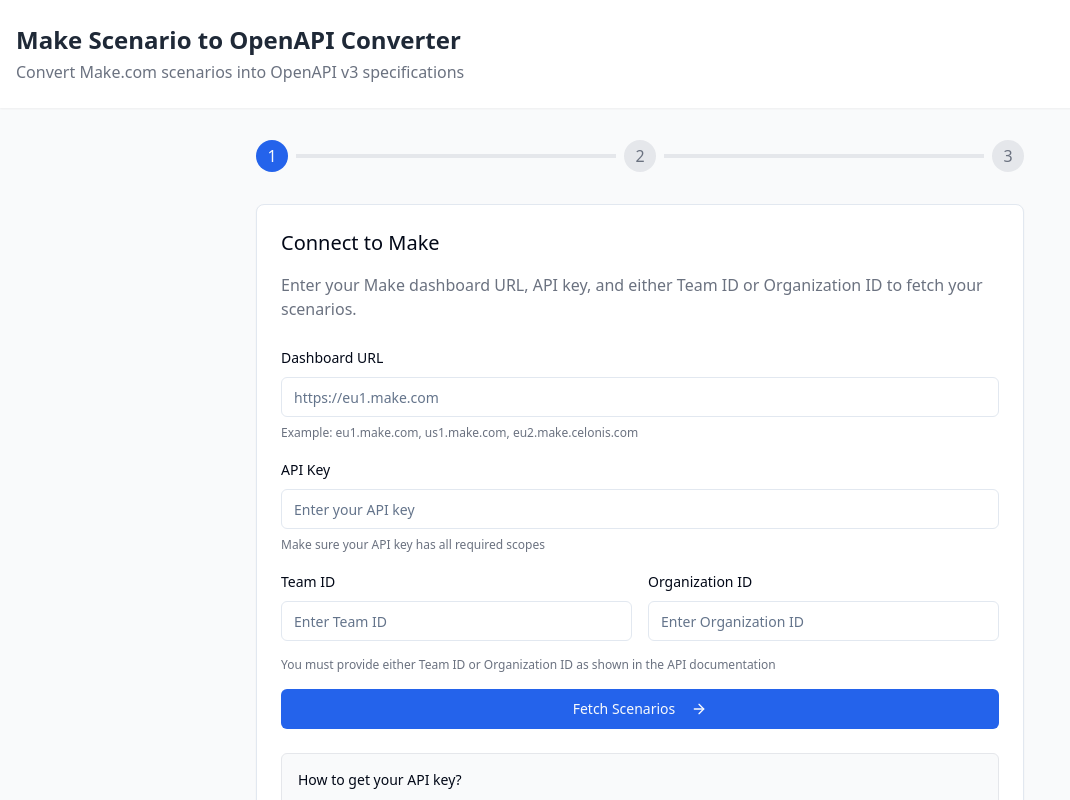
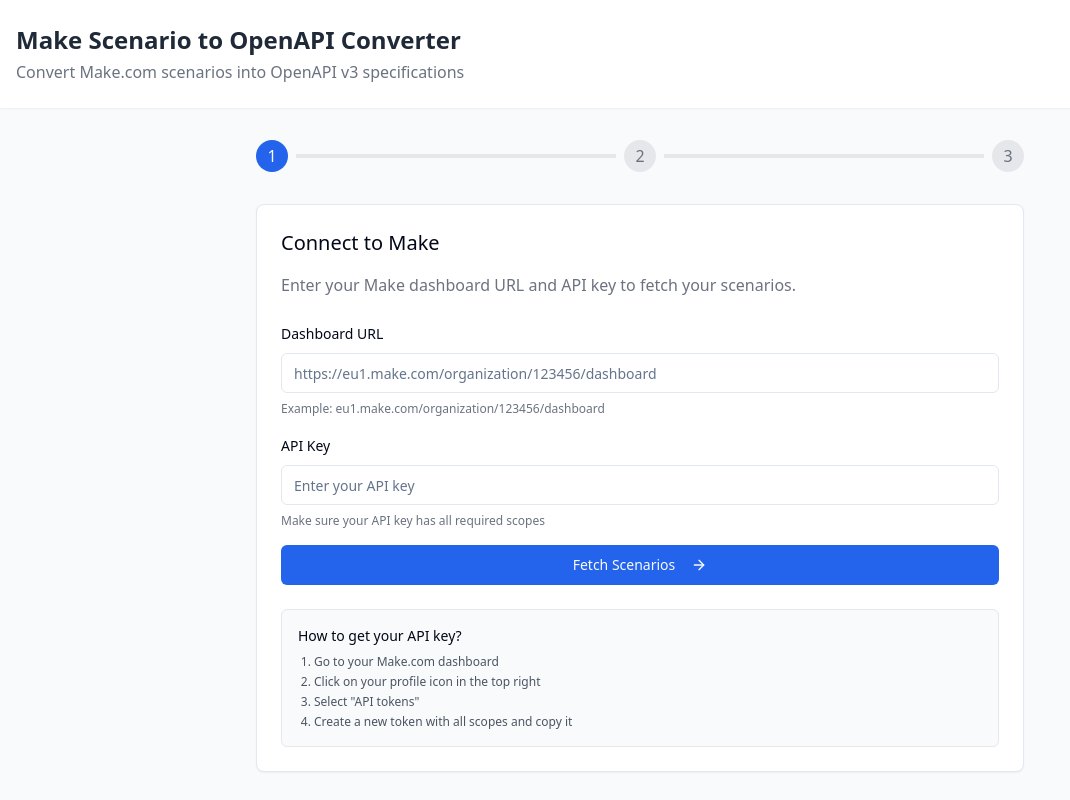
Before and after one commit to aixyte/scenario-spec-scribe, a React (Vite) app: page / in a window 1280 px wide. Shown: the top 800 px of the page, without its empty margins (0-1070 px from the left). Built offline with nearby package versions, Linux system fonts and the light colour scheme.

Commit message:
Extract organization ID and base URL
Extract the organization ID and base URL from the dashboard URL.

```diff
--- a/src/components/MakeDashboardForm.tsx
+++ b/src/components/MakeDashboardForm.tsx
@@ -3,7 +3,6 @@ import { useState } from "react";
 import { Input } from "@/components/ui/input";
 import { Label } from "@/components/ui/label";
 import { Button } from "@/components/ui/button";
-import { Card } from "@/components/ui/card";
 import { Alert, AlertDescription } from "@/components/ui/alert";
 import { ArrowRight } from "lucide-react";
 
@@ -13,17 +12,15 @@ interface MakeDashboardFormProps {
 }
 
 const MakeDashboardForm = ({ onSubmit, isLoading }: MakeDashboardFormProps) => {
-  const [baseUrl, setBaseUrl] = useState("");
+  const [dashboardUrl, setDashboardUrl] = useState("");
   const [apiKey, setApiKey] = useState("");
-  const [teamId, setTeamId] = useState("");
-  const [organizationId, setOrganizationId] = useState("");
   const [error, setError] = useState("");
 
   const handleSubmit = (e: React.FormEvent) => {
     e.preventDefault();
     setError("");
 
-    if (!baseUrl) {
+    if (!dashboardUrl) {
       setError("Please enter a valid Dashboard URL");
       return;
     }
@@ -33,15 +30,10 @@ const MakeDashboardForm = ({ onSubmit, isLoading }: MakeDashboardFormProps) => {
       return;
     }
 
-    // Check if either teamId or organizationId is provided
-    if (!teamId && !organizationId) {
-      setError("Please enter either Team ID or Organization ID");
-      return;
-    }
-
-    // Validate and format the baseUrl
+    // Parse and validate the dashboard URL
     try {
-      let formattedUrl = baseUrl;
+      // Add https:// if not present
+      let formattedUrl = dashboardUrl;
       if (!formattedUrl.startsWith("http")) {
         formattedUrl = `https://${formattedUrl}`;
       }
@@ -54,9 +46,28 @@ const MakeDashboardForm = ({ onSubmit, isLoading }: MakeDashboardFormProps) => {
         return;
       }
 
-      onSubmit(formattedUrl, apiKey, teamId, organizationId);
+      // Extract the base URL (e.g., eu1.make.com)
+      const baseUrl = url.origin;
+
+      // Extract organization ID from URL path if present
+      // Pattern: /organization/123456/dashboard or similar
+      let organizationId = "";
+      const orgMatch = url.pathname.match(/\/organization\/(\d+)/);
+      if (orgMatch && orgMatch[1]) {
+        organizationId = orgMatch[1];
+      }
+
+      // We don't need team ID anymore as we're extracting org ID from URL
+      const teamId = "";
+
+      if (!organizationId) {
+        setError("Could not extract Organization ID from URL. Please use a URL like https://eu1.make.com/organization/123456/dashboard");
+        return;
+      }
+
+      onSubmit(baseUrl, apiKey, teamId, organizationId);
     } catch (e) {
-      setError("Please enter a valid URL (e.g., https://eu1.make.com)");
+      setError("Please enter a valid URL (e.g., https://eu1.make.com/organization/123456/dashboard)");
     }
   };
 
@@ -64,7 +75,7 @@ const MakeDashboardForm = ({ onSubmit, isLoading }: MakeDashboardFormProps) => {
     <div>
       <h2 className="text-xl font-medium mb-4">Connect to Make</h2>
       <p className="text-gray-500 mb-6">
-        Enter your Make dashboard URL, API key, and either Team ID or Organization ID to fetch your scenarios.
+        Enter your Make dashboard URL and API key to fetch your scenarios.
       </p>
 
       {error && (
@@ -75,16 +86,16 @@ const MakeDashboardForm = ({ onSubmit, isLoading }: MakeDashboardFormProps) => {
 
       <form onSubmit={handleSubmit} className="space-y-4">
         <div className="space-y-2">
-          <Label htmlFor="baseUrl">Dashboard URL</Label>
+          <Label htmlFor="dashboardUrl">Dashboard URL</Label>
           <Input
-            id="baseUrl"
-            placeholder="https://eu1.make.com"
-            value={baseUrl}
-            onChange={(e) => setBaseUrl(e.target.value)}
+            id="dashboardUrl"
+            placeholder="https://eu1.make.com/organization/123456/dashboard"
+            value={dashboardUrl}
+            onChange={(e) => setDashboardUrl(e.target.value)}
             disabled={isLoading}
           />
           <p className="text-xs text-gray-500">
-            Example: eu1.make.com, us1.make.com, eu2.make.celonis.com
+            Example: eu1.make.com/organization/123456/dashboard
           </p>
         </div>
 
@@ -100,33 +111,6 @@ const MakeDashboardForm = ({ onSubmit, isLoading }: MakeDashboardFormProps) => {
           />
           <p className="text-xs text-gray-500">
             Make sure your API key has all required scopes
-          </p>
-        </div>
-
-        <div className="grid grid-cols-1 md:grid-cols-2 gap-4">
-          <div className="space-y-2">
-            <Label htmlFor="teamId">Team ID</Label>
-            <Input
-              id="teamId"
-              placeholder="Enter Team ID"
-              value={teamId}
-              onChange={(e) => setTeamId(e.target.value)}
-              disabled={isLoading}
-            />
-          </div>
-
-          <div className="space-y-2">
-            <Label htmlFor="organizationId">Organization ID</Label>
-            <Input
-              id="organizationId"
-              placeholder="Enter Organization ID"
-              value={organizationId}
-              onChange={(e) => setOrganizationId(e.target.value)}
-              disabled={isLoading}
-            />
-          </div>
-          <p className="text-xs text-gray-500 col-span-2">
-            You must provide either Team ID or Organization ID as shown in the API documentation
           </p>
         </div>
 
```
